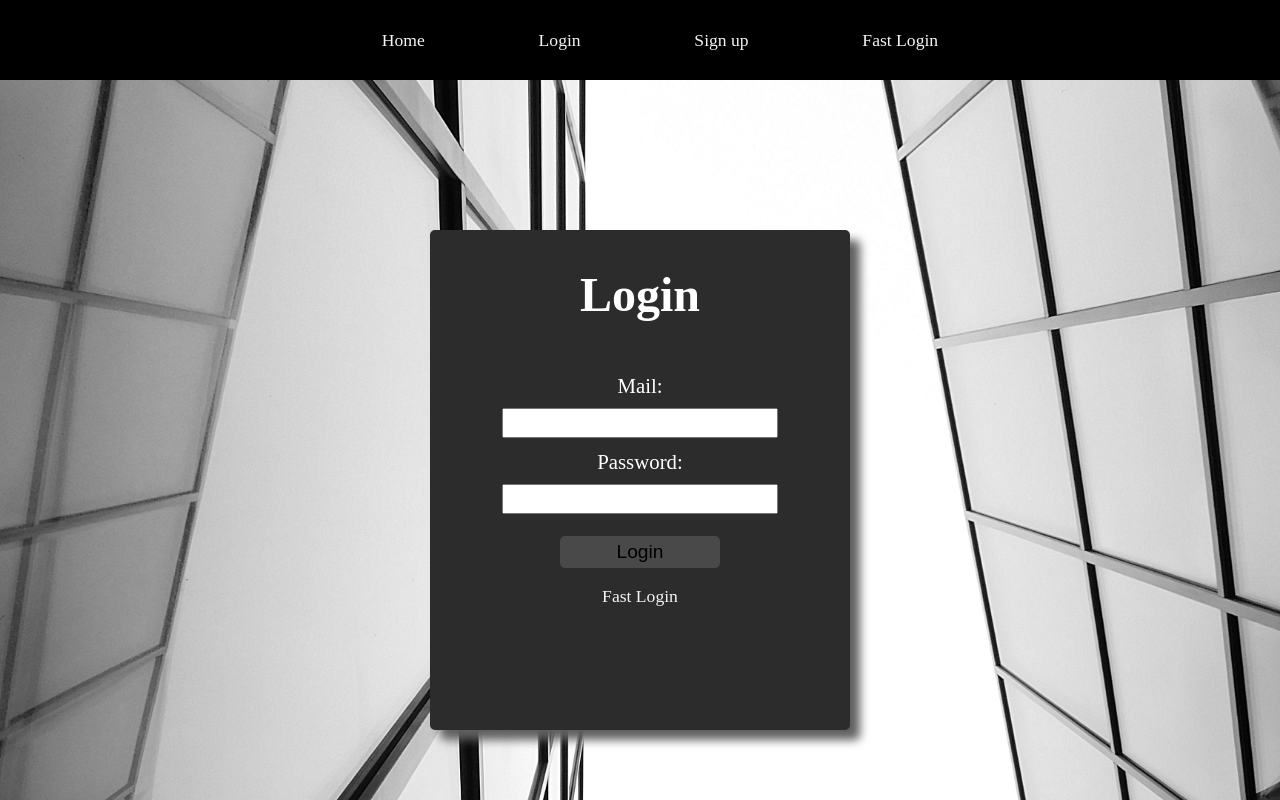
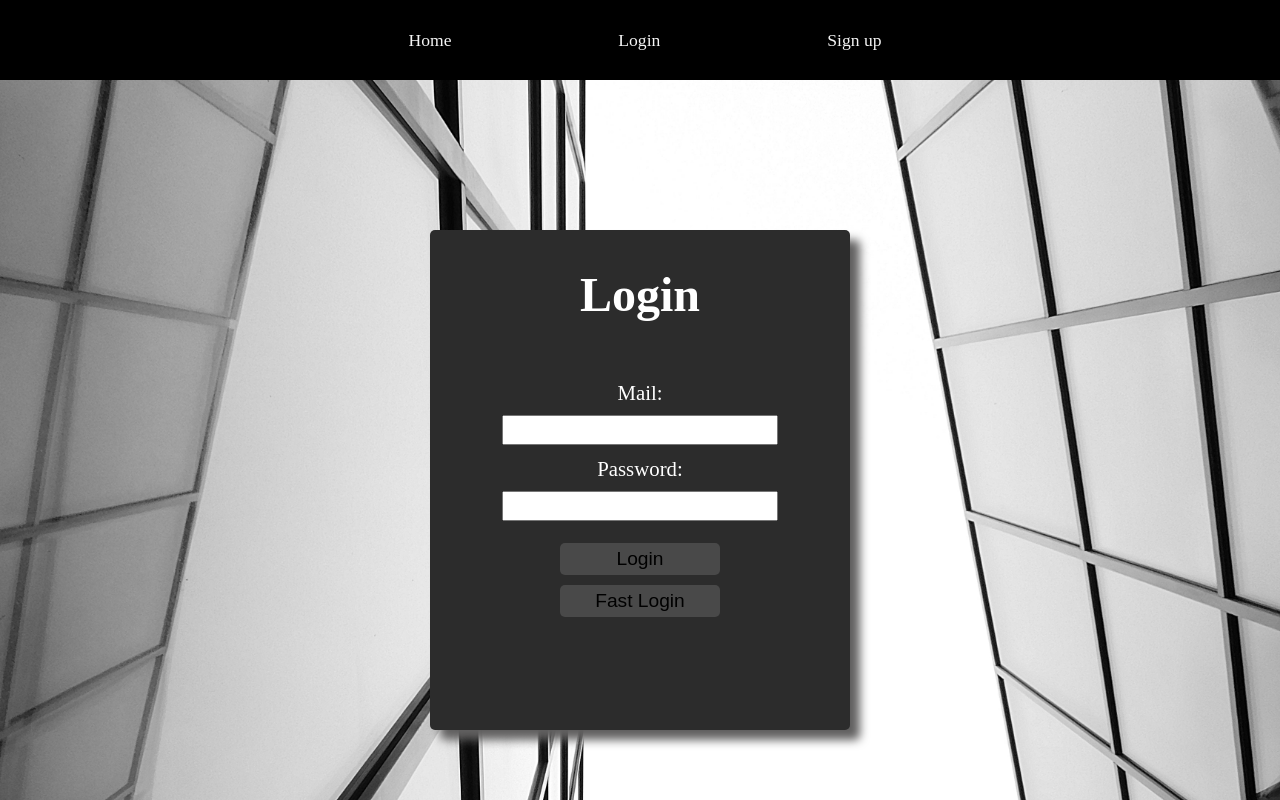
Before and after one commit to Libo99/MERN, a React (Create React App) app in the folder client/: page /Login in a window 1280 px wide. Shown: the top 800 px of the page. Built offline with nearby package versions, Linux system fonts and the light colour scheme.

Commit message:
outcommented the fast login button in the navbar and changed the if from a p tag to a button in the loginbutton component

```diff
--- a/client/src/Components/Login/LoginButton.jsx
+++ b/client/src/Components/Login/LoginButton.jsx
@@ -1,16 +1,18 @@
 import React from "react";
 import { useAuth0 } from "@auth0/auth0-react";
+import styles from "../Button.module.css";
+
 
 const LoginButton = () => {
   const { loginWithRedirect } = useAuth0();
 
   return (
-    <p
-      style={{ fontSize: "1.1rem", color: "whitesmoke", cursor: "pointer" }}
+    <button
+    className={styles.formbtn}
       onClick={() => loginWithRedirect()}
     >
       Fast Login
-    </p>
+    </button>
   );
 };
 
--- a/client/src/Components/NavBar.jsx
+++ b/client/src/Components/NavBar.jsx
@@ -3,7 +3,7 @@ import "./NavBar.css";
 import { Link } from "react-router-dom";
 import { useAuth0 } from "@auth0/auth0-react";
 import LogoutButton from '../Components/Login/LogoutButton';
-import LoginButton from "./Login/LoginButton";
+// import LoginButton from "./Login/LoginButton";
 
 
 const NavBar = () => {
@@ -25,10 +25,10 @@ const NavBar = () => {
           <li>Admin</li>
         </Link> : null}
         {isAuthenticated ? <Link to="todo"><li>Todos</li></Link> : null}
-        {
+        {/* {
         !isAuthenticated ? <Link to="/">
           <LoginButton/>
-        </Link> : null}
+        </Link> : null} */}
         {isAuthenticated ? <Link to="profile"><li>Profile</li></Link> : null}
 
         {isAuthenticated ? <Link to="/"><li><LogoutButton text="Logout"/></li></Link> : null}
```
